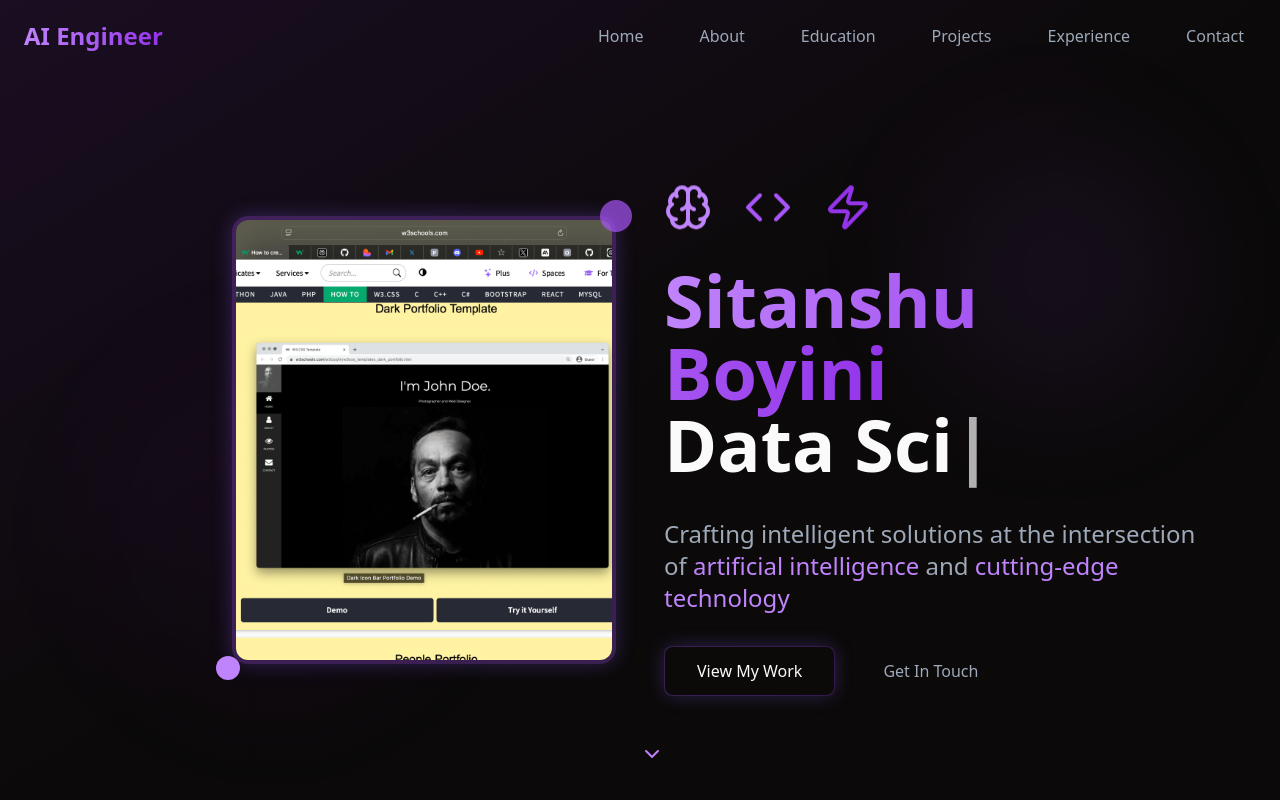
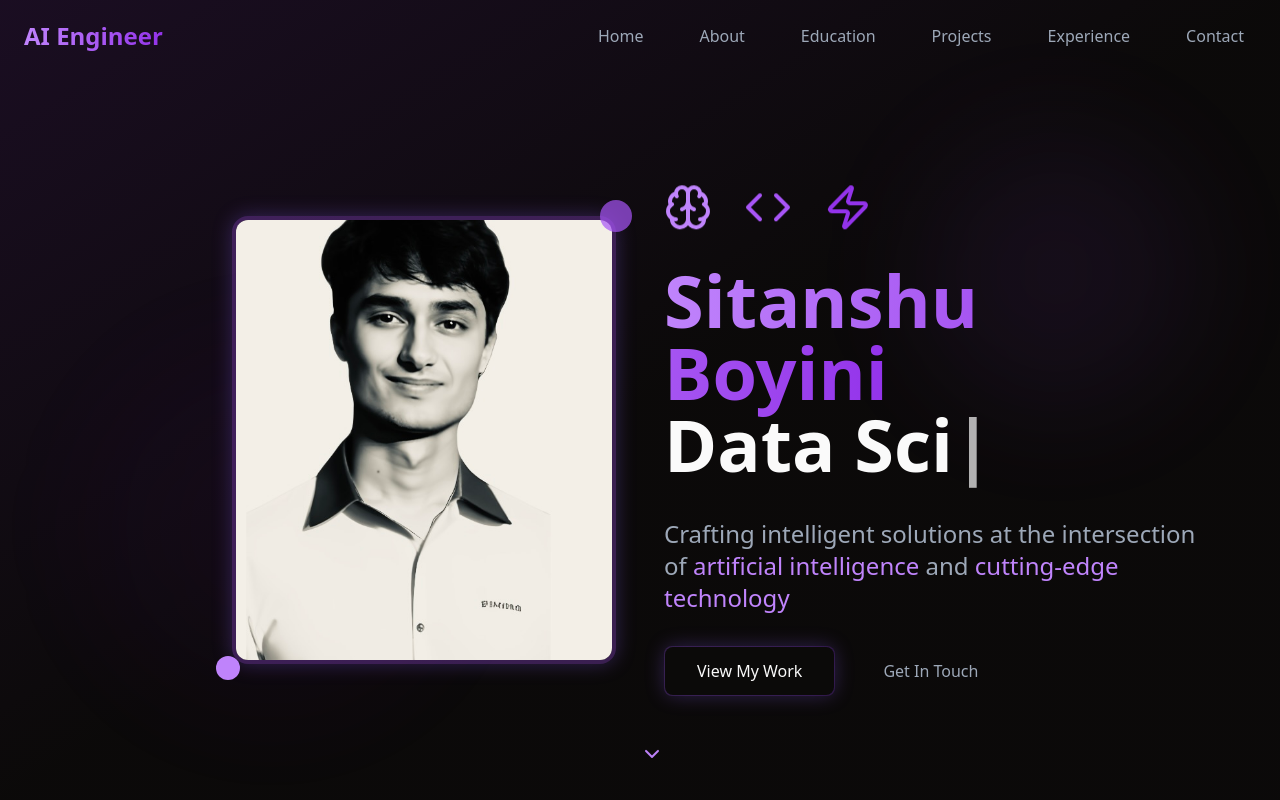
Before and after one commit to xsitanshux/dark-violet-persona, a React (Vite) app: page / in a window 1280 px wide. Shown: the top 800 px of the page. Built offline with nearby package versions, Linux system fonts and the light colour scheme.

Commit message:
Update Hero.tsx

```diff
--- a/src/components/Hero.tsx
+++ b/src/components/Hero.tsx
@@ -65,7 +65,7 @@ function Hero() {
             <div className="relative">
               <div className="w-80 h-96 md:w-96 md:h-[28rem] rounded-2xl border-4 border-purple-500/30 overflow-hidden glow-effect shadow-2xl">
                 <img
-                  src="/lovable-uploads/1183c19e-0929-4743-951b-283d61bd9116.png"
+                  src="/lovable-uploads/2158c1fd-39a5-4035-aa89-476e2f83e66a.png"
                   alt="Profile"
                   className="w-full h-full object-cover"
                 />
```
